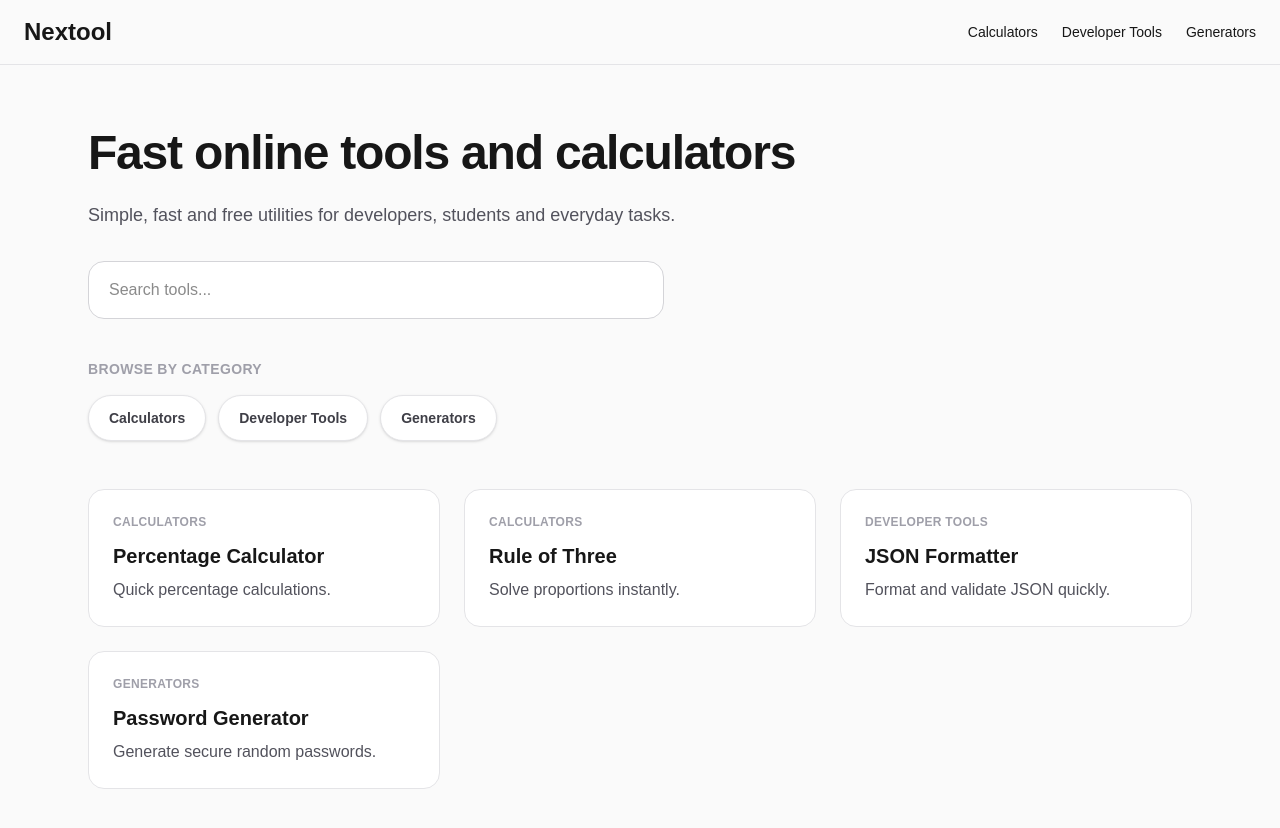
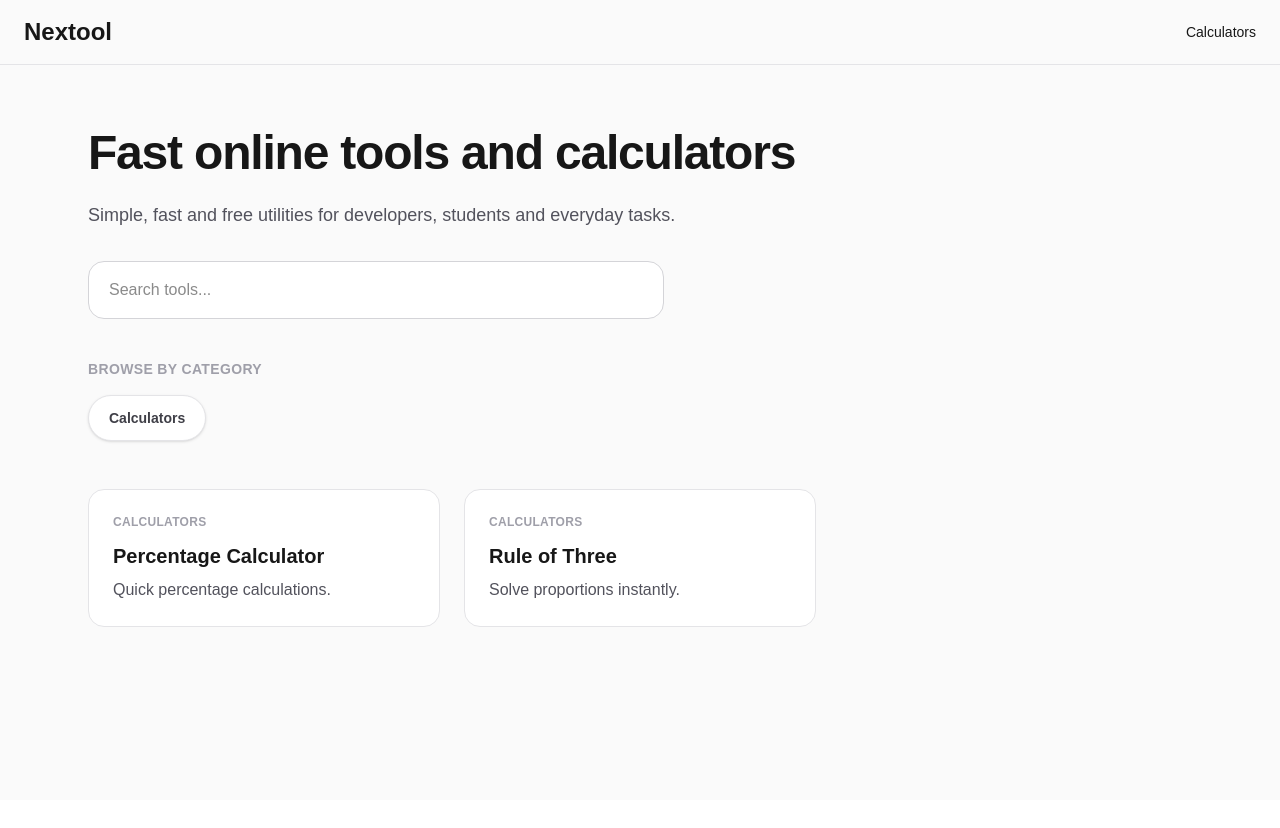
Before and after one commit to nextool-online/nextool, a Next.js app: page / in a window 1280 px wide. Shown: the top 828 px of the page. After the commit the page ends 800 px from the top, so only its background shows below. Built offline with nearby package versions, Linux system fonts and the light colour scheme.

Commit message:
Create reusable tool page layout

```diff
--- a/app/categories/[slug]/page.tsx
+++ b/app/categories/[slug]/page.tsx
@@ -1,6 +1,8 @@
 import ToolPageLayout from "../../../components/layout/ToolPageLayout";
 import ToolCard from "../../../components/ui/ToolCard";
+
 import { tools } from "../../../data/tools";
+import { getText } from "../../../data/i18n";
 
 type CategoryPageProps = {
   params: Promise<{
@@ -10,11 +12,12 @@ type CategoryPageProps = {
 
 export default async function CategoryPage({ params }: CategoryPageProps) {
   const { slug } = await params;
+  const language = "en";
 
   const categoryName = slug.replace(/-/g, " ").toLowerCase();
 
   const filteredTools = tools.filter(
-    (tool) => tool.category?.toLowerCase() === categoryName
+    (tool) => tool.category.toLowerCase() === categoryName
   );
 
   return (
@@ -25,10 +28,10 @@ export default async function CategoryPage({ params }: CategoryPageProps) {
       <div className="grid gap-6 md:grid-cols-2">
         {filteredTools.map((tool) => (
           <ToolCard
-            key={tool.href}
-            title={tool.title}
-            description={tool.description}
-            href={tool.href}
+            key={tool.id}
+            title={getText(tool.title, language)}
+            description={getText(tool.description, language)}
+            href={`/tools/${getText(tool.slug, language)}`}
             category={tool.category}
           />
         ))}
--- a/app/page.tsx
+++ b/app/page.tsx
@@ -1,18 +1,21 @@
 import Navbar from "../components/layout/Navbar";
 import SearchBar from "../components/ui/SearchBar";
 import ToolCard from "../components/ui/ToolCard";
-import { tools } from "../data/tools";
+
 import { categories } from "../data/categories";
 import { getCategorySlug } from "../data/routes";
+import { getText } from "../data/i18n";
+import { tools } from "../data/tools";
 
 export const metadata = {
   title: "Nextool - Fast Online Tools and Calculators",
-
   description:
     "Simple, fast and free online tools, calculators and utilities.",
 };
 
 export default function Home() {
+  const language = "en";
+
   return (
     <main className="min-h-screen bg-zinc-50">
       <Navbar />
@@ -54,10 +57,10 @@ export default function Home() {
         <div className="mt-12 grid gap-6 md:grid-cols-2 lg:grid-cols-3">
           {tools.map((tool) => (
             <ToolCard
-              key={tool.href}
-              title={tool.title}
-              description={tool.description}
-              href={tool.href}
+              key={tool.id}
+              title={getText(tool.title, language)}
+              description={getText(tool.description, language)}
+              href={`/tools/${getText(tool.slug, language)}`}
               category={tool.category}
             />
           ))}
--- a/components/ui/SearchBar.tsx
+++ b/components/ui/SearchBar.tsx
@@ -2,15 +2,22 @@
 
 import { useState } from "react";
 import Link from "next/link";
+
 import { tools } from "../../data/tools";
+import { getText } from "../../data/i18n";
 
 export default function SearchBar() {
   const [query, setQuery] = useState("");
+  const language = "en";
 
   const filteredTools = tools.filter((tool) => {
-  const searchText = `${tool.title} ${tool.description} ${tool.category}`.toLowerCase();
+    const title = getText(tool.title, language);
+    const description = getText(tool.description, language);
+    const slug = getText(tool.slug, language);
 
-  return searchText.includes(query.toLowerCase());
+    const searchText = `${title} ${description} ${tool.category} ${slug}`.toLowerCase();
+
+    return searchText.includes(query.toLowerCase());
   });
 
   return (
@@ -26,20 +33,24 @@ export default function SearchBar() {
       {query && (
         <div className="absolute z-10 mt-2 w-full overflow-hidden rounded-2xl border border-zinc-200 bg-white shadow-lg">
           {filteredTools.length > 0 ? (
-            filteredTools.map((tool) => (
-              <Link
-                key={tool.href}
-                href={tool.href}
-                className="block border-b border-zinc-100 px-5 py-4 transition last:border-b-0 hover:bg-zinc-50"
-              >
-                <p className="font-semibold">{tool.title}</p>
-                <p className="text-sm text-zinc-500">{tool.description}</p>
-              </Link>
-            ))
+            filteredTools.map((tool) => {
+              const title = getText(tool.title, language);
+              const description = getText(tool.description, language);
+              const slug = getText(tool.slug, language);
+
+              return (
+                <Link
+                  key={tool.id}
+                  href={`/tools/${slug}`}
+                  className="block border-b border-zinc-100 px-5 py-4 transition last:border-b-0 hover:bg-zinc-50"
+                >
+                  <p className="font-semibold">{title}</p>
+                  <p className="text-sm text-zinc-500">{description}</p>
+                </Link>
+              );
+            })
           ) : (
-            <p className="px-5 py-4 text-sm text-zinc-500">
-              No tools found.
-            </p>
+            <p className="px-5 py-4 text-sm text-zinc-500">No tools found.</p>
           )}
         </div>
       )}
--- /dev/null
+++ b/data/i18n.ts
@@ -0,0 +1,10 @@
+import { defaultLanguage, type LanguageCode } from "./languages";
+
+type Translation = Partial<Record<LanguageCode, string>>;
+
+export function getText(
+  translations: Translation,
+  language: LanguageCode = defaultLanguage
+) {
+  return translations[language] || translations[defaultLanguage] || "";
+}
--- a/data/languages.ts
+++ b/data/languages.ts
@@ -1,36 +1,17 @@
 export const languages = [
-  {
-    code: "en",
-    name: "English",
-  },
-  {
-    code: "it",
-    name: "Italiano",
-  },
-  {
-    code: "pt",
-    name: "Português",
-  },
-  {
-    code: "es",
-    name: "Español",
-  },
-  {
-    code: "fr",
-    name: "Français",
-  },
-  {
-    code: "de",
-    name: "Deutsch",
-  },
-  {
-    code: "ro",
-    name: "Română",
-  },
-  {
-    code: "ar",
-    name: "العربية",
-  },
-];
+  { code: "en", name: "English" },
+  { code: "it", name: "Italiano" },
+  { code: "pt", name: "Português" },
+  { code: "es", name: "Español" },
+  { code: "fr", name: "Français" },
+  { code: "de", name: "Deutsch" },
+  { code: "ro", name: "Română" },
+  { code: "pl", name: "Polski" },
+  { code: "nl", name: "Nederlands" },
+  { code: "tr", name: "Türkçe" },
+  { code: "ar", name: "العربية" },
+] as const;
 
 export const defaultLanguage = "en";
+
+export type LanguageCode = (typeof languages)[number]["code"];
--- a/data/tools.ts
+++ b/data/tools.ts
@@ -1,26 +1,59 @@
+import type { LanguageCode } from "./languages";
+
+type Translation = Partial<Record<LanguageCode, string>>;
+
 export const tools = [
   {
-    title: "Percentage Calculator",
-    description: "Quick percentage calculations.",
-    href: "/tools/percentage-calculator",
+    id: "percentage-calculator",
+
     category: "Calculators",
+
+    slug: {
+      en: "percentage-calculator",
+      it: "calcolatore-percentuale",
+      pt: "calculadora-porcentagem",
+      es: "calculadora-porcentaje",
+    } satisfies Translation,
+
+    title: {
+      en: "Percentage Calculator",
+      it: "Calcolatore Percentuale",
+      pt: "Calculadora de Porcentagem",
+      es: "Calculadora de Porcentaje",
+    } satisfies Translation,
+
+    description: {
+      en: "Quick percentage calculations.",
+      it: "Calcoli percentuali veloci.",
+      pt: "Cálculos rápidos de porcentagem.",
+      es: "Cálculos rápidos de porcentaje.",
+    } satisfies Translation,
   },
+
   {
-    title: "Rule of Three",
-    description: "Solve proportions instantly.",
-    href: "/tools/rule-of-three",
+    id: "rule-of-three",
+
     category: "Calculators",
-  },
-  {
-    title: "JSON Formatter",
-    description: "Format and validate JSON quickly.",
-    href: "/tools/json-formatter",
-    category: "Developer Tools",
-  },
-  {
-    title: "Password Generator",
-    description: "Generate secure random passwords.",
-    href: "/tools/password-generator",
-    category: "Generators",
+
+    slug: {
+      en: "rule-of-three",
+      it: "regola-del-tre",
+      pt: "regra-de-tres",
+      es: "regla-de-tres",
+    } satisfies Translation,
+
+    title: {
+      en: "Rule of Three",
+      it: "Regola del Tre",
+      pt: "Regra de Três",
+      es: "Regla de Tres",
+    } satisfies Translation,
+
+    description: {
+      en: "Solve proportions instantly.",
+      it: "Risolvi proporzioni istantaneamente.",
+      pt: "Resolva proporções instantaneamente.",
+      es: "Resuelve proporciones instantáneamente.",
+    } satisfies Translation,
   },
 ];
```
